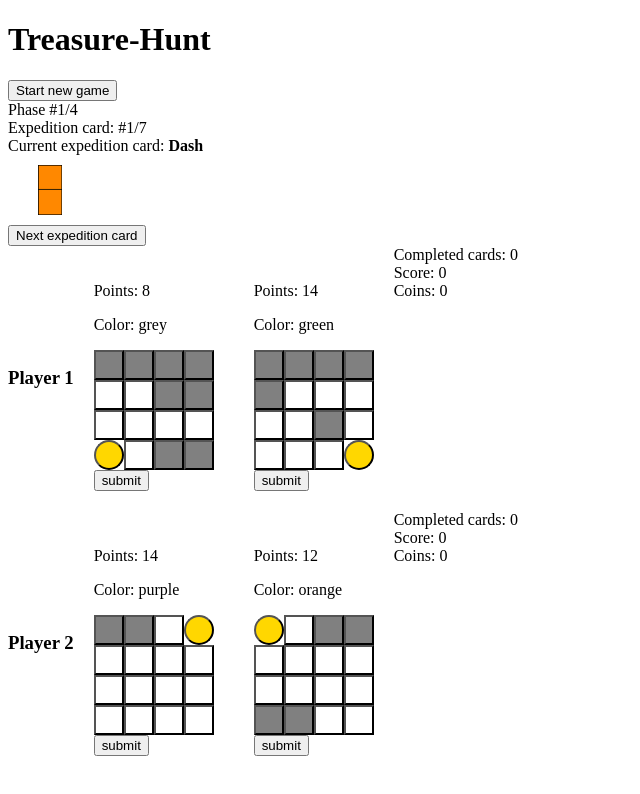
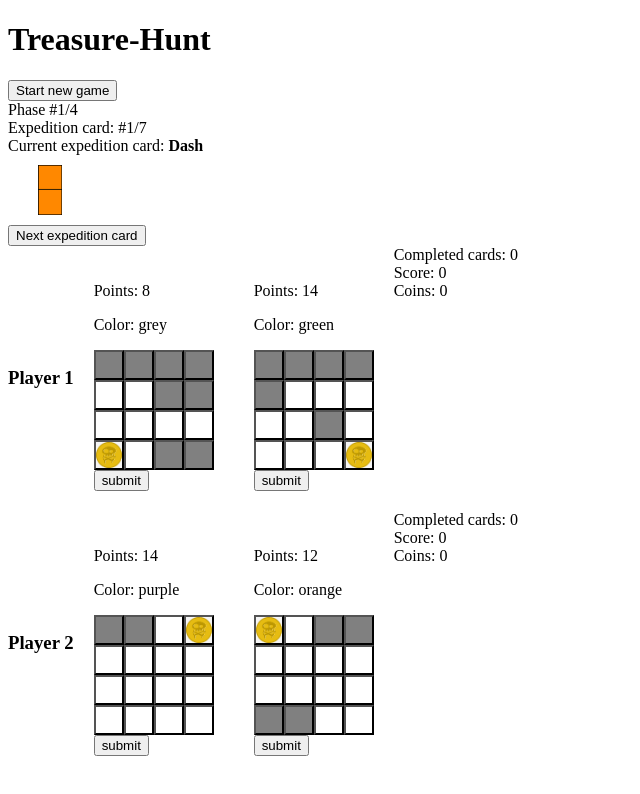
Before and after one commit to dstriz09/treasure-hunt, a React (Create React App) app: page / in a window 1280 px wide. Both pictures are taken after a click on the input "Submit". Shown: the top 794 px of the page, without its empty margins (0-640 px from the left). Built offline with nearby package versions, Linux system fonts and the light colour scheme.

Commit message:
added coin clipart

```diff
--- a/src/components/styles/square.css
+++ b/src/components/styles/square.css
@@ -27,8 +27,11 @@
 }
 
 .coin {
-  background-color: gold;
-  border-radius: 25px;
+  /* background-color: gold; */
+  background-image: url("../../cards/images/coin.jpg");
+  /* border-radius: 25px; */
+  background-repeat: no-repeat;
+  background-size: 100%;
   font-size: 0px;
   height: 30px;
   width: 30px;
```
Also changed, not shown: src/cards/images/coin.jpg (added).
